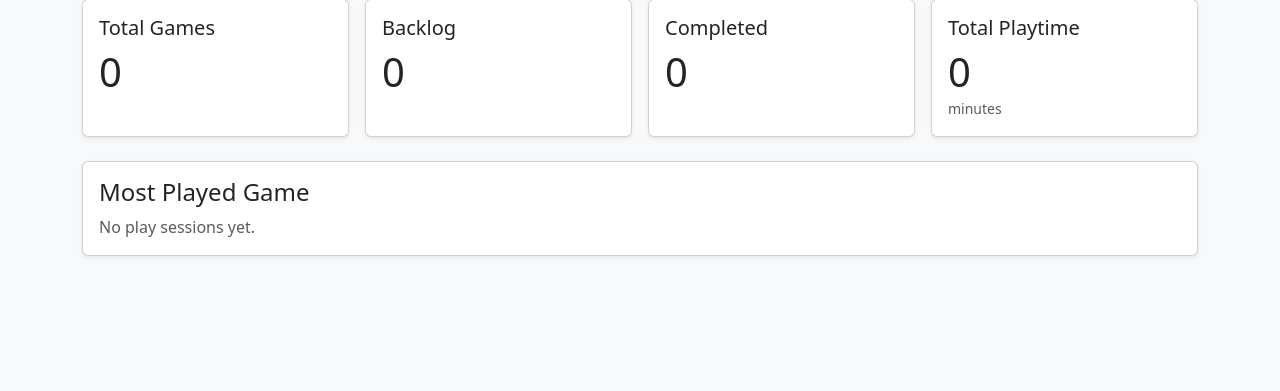
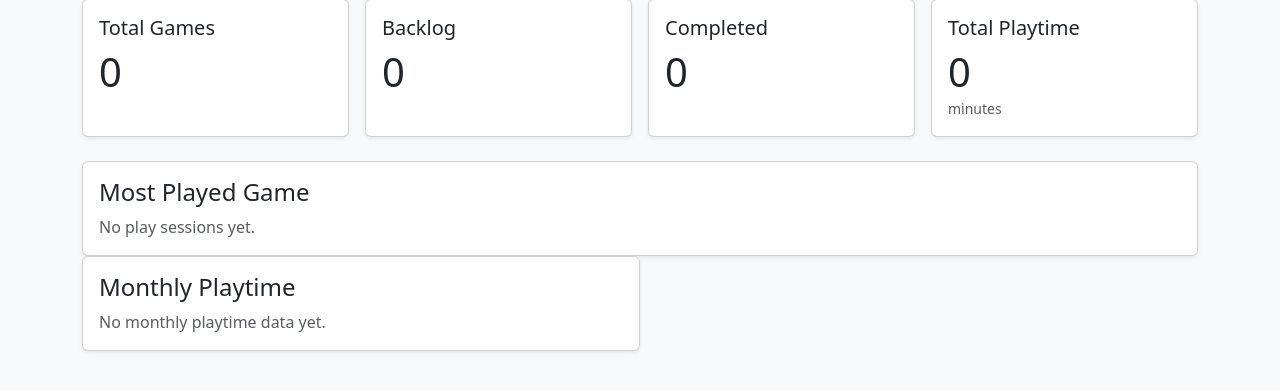
Before and after one commit to justingain/gamevault, a Flask app: page /dashboard in a window 1280 px wide. Shown: the part 143-534 px from the top of the page. Run offline with Flask 3, Linux system fonts and the light colour scheme.

Commit message:
Add monthly playtime stats to dashboard

```diff
--- a/app.py
+++ b/app.py
@@ -185,13 +185,19 @@ def dashboard():
         func.coalesce(func.sum(PlaySession.duration_minutes), 0).label("total_minutes")
     ).join(PlaySession).group_by(Game.id).order_by(func.sum(PlaySession.duration_minutes).desc()).first()
 
+    monthly_playtime = db.session.query(
+        func.substr(PlaySession.session_date, 1, 7).label("month"),
+        func.sum(PlaySession.duration_minutes).label("total_minutes")
+    ).group_by("month").order_by("month").all()
+
     return render_template(
         "dashboard.html",
         total_games=total_games,
         backlog_count=backlog_count,
         completed_count=completed_count,
         total_playtime=total_playtime,
-        most_played=most_played
+        most_played=most_played,
+        monthly_playtime=monthly_playtime
     )
 
 if __name__ == "__main__":
--- a/templates/dashboard.html
+++ b/templates/dashboard.html
@@ -54,4 +54,25 @@
         {% endif %}
     </div>
 </div>
+
+<div class="col-lg-6">
+    <div class="card shadow-sm h-100">
+        <div class="card-body">
+            <h4 class="card-title">Monthly Playtime</h4>
+
+            {% if monthly_playtime %}
+                <ul class="list-group list-group-flush">
+                    {% for month in monthly_playtime %}
+                        <li class="list-group-item d-flex justify-content-between align-items-center">
+                            <span>{{ month[0] }}</span>
+                            <span class="badge bg-primary rounded-pill">{{ month[1] }} min</span>
+                        </li>
+                    {% endfor %}
+                </ul>
+            {% else %}
+                <p class="mb-0 text-muted">No monthly playtime data yet.</p>
+            {% endif %}
+        </div>
+    </div>
+</div>
 {% endblock %}
```
